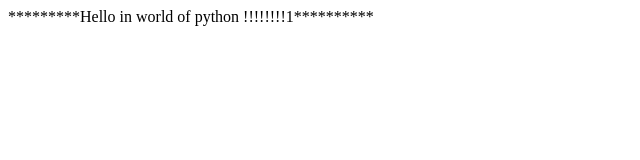
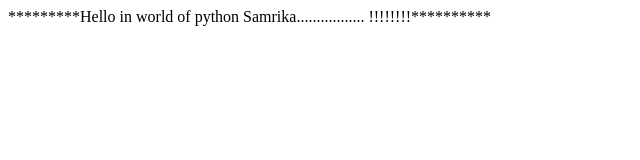
Before and after one commit to Kirtigup/Python, a plain HTML site: page templates/index.html in a window 1280 px wide. Shown: the whole page, without its empty margins (0-640 px from the left). Drawn offline with Linux system fonts and the light colour scheme.

Commit message:
Update index.html
edit in index.html

```diff
--- a/templates/index.html
+++ b/templates/index.html
@@ -5,6 +5,6 @@
     <title>Hello in World of Python</title>
 </head>
 <body>
-<h>*********Hello in world of python !!!!!!!!1**********</h>
+<h>*********Hello in world of python Samrika................. !!!!!!!!**********</h>
 </body>
 </html>
```
